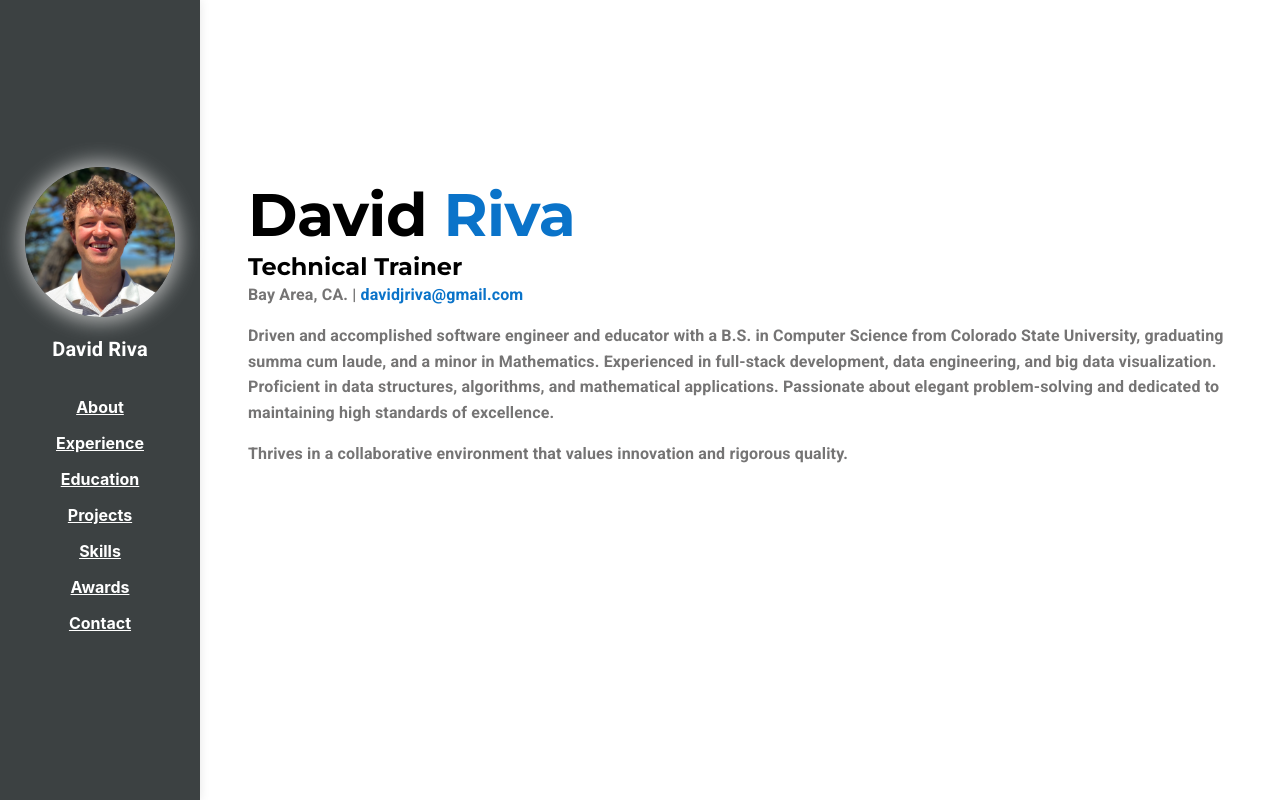
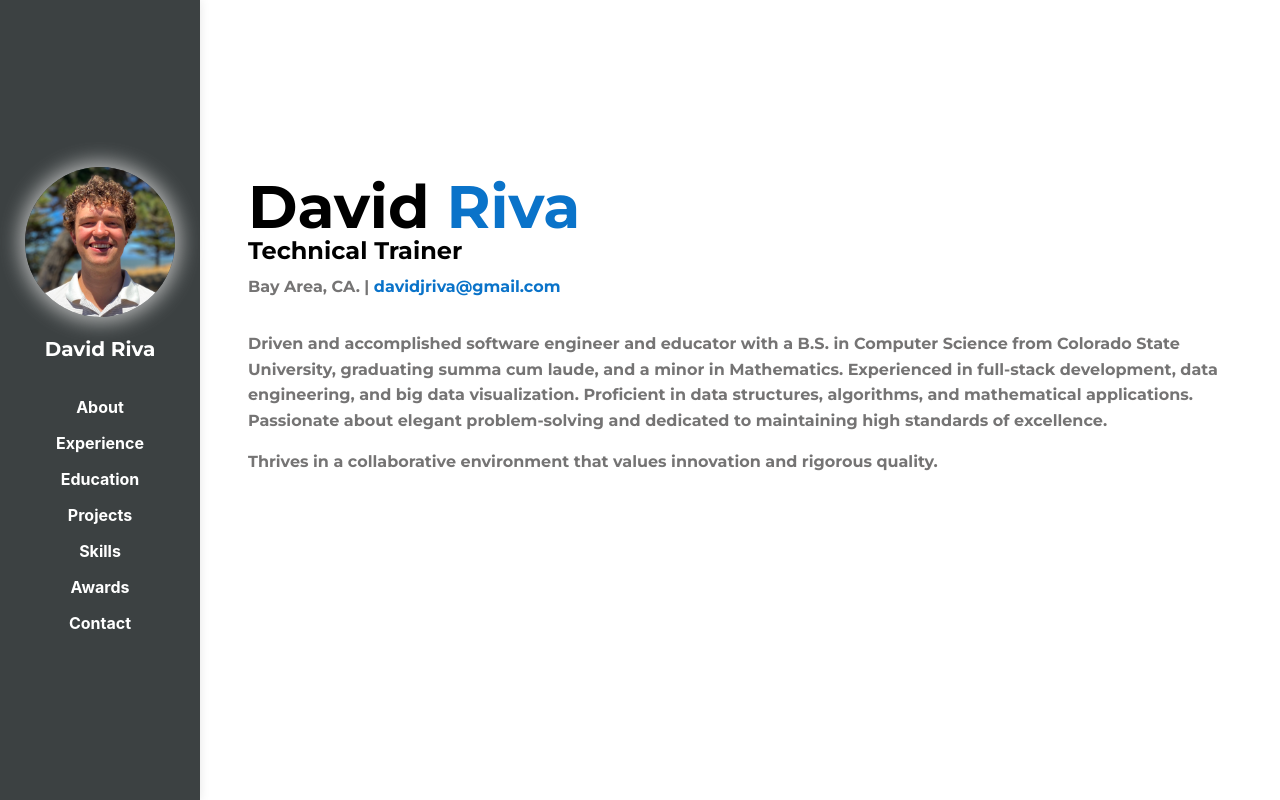
Before and after one commit to davidjriva/Personal-Portfolio, a React (Create React App) app: page /about in a window 1280 px wide. Built offline with nearby package versions, Linux system fonts and the light colour scheme.

Commit message:
adjusting spaces

```diff
--- a/src/App.js
+++ b/src/App.js
@@ -1,11 +1,19 @@
 import React from 'react';
 import { BrowserRouter as Router, Routes, Route } from 'react-router-dom';
 import { Box } from '@mui/material';
+import { createTheme, ThemeProvider } from '@mui/material/styles';
 
 import { About, Projects, Contact, NavBar, Experience, Education, Awards, Skills } from './components';
 
+const theme = createTheme({
+  typography: {
+    fontFamily: 'Montserrat, sans-serif',
+  },
+});
+
 function App() {
   return (
+    <ThemeProvider theme={theme}>
       <Box display="flex" minHeight="100vh">
         <NavBar />
         <Box component="main" flexGrow={1} ml="200px" p={2}>
@@ -23,6 +31,7 @@
           </Router>
         </Box>
       </Box>
+    </ThemeProvider>
   );
 }
 
--- a/src/components/About.js
+++ b/src/components/About.js
@@ -17,22 +17,24 @@
         <Typography
           variant="h2"
           sx={{
-            fontFamily: 'Montserrat, sans-serif',
             fontWeight: 'bold',
             textAlign: 'left',
           }}
         >
           David <span style={{ color: '#0a73c9' }}>Riva</span>
         </Typography>
+
         <Typography
           variant="h5"
           sx={{
-            fontFamily: 'Montserrat, sans-serif',
             textAlign: 'left',
+            marginTop: -1,
+            marginBottom: 1
           }}
         >
           Technical Trainer
         </Typography>
+
         <Typography
           sx={{
             color: '#757474',
@@ -51,7 +53,7 @@
         </Typography>
       </Box>
 
-      <Box sx={{ marginTop: 2 }}>
+      <Box sx={{ marginTop: 4 }}>
         <Typography variant="body1" sx={{ lineHeight: 1.6, textAlign: 'left', color: '#757474', }}>
           Driven and accomplished software engineer and educator with a B.S. in Computer Science from Colorado State
           University, graduating summa cum laude, and a minor in Mathematics. Experienced in full-stack development,
--- a/src/components/NavBar.js
+++ b/src/components/NavBar.js
@@ -51,6 +51,7 @@
                 fontWeight: 700,
                 width: '100%',
                 textAlign: 'center',
+                textDecoration: 'none',
               }}
               key={page}
             >
```
Lines whose indentation alone changed are shown as unchanged.
